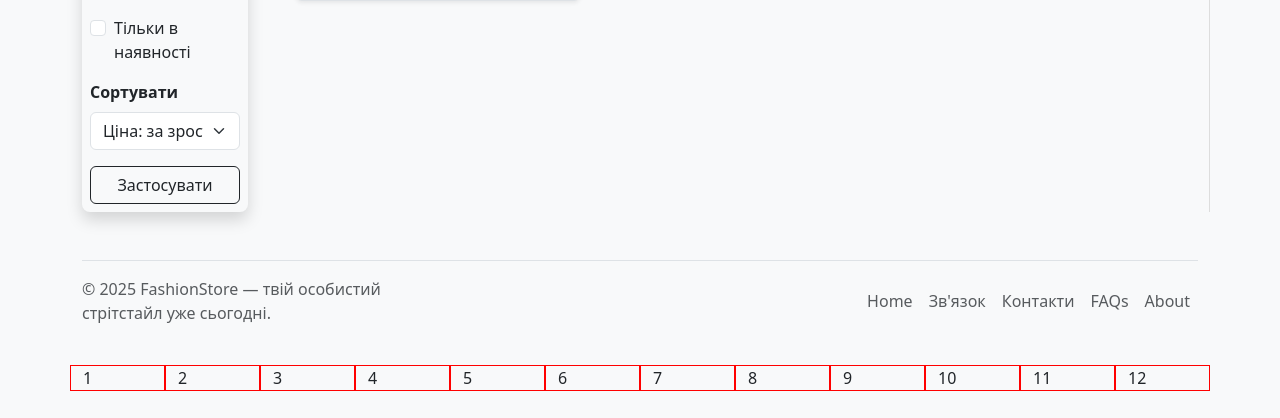
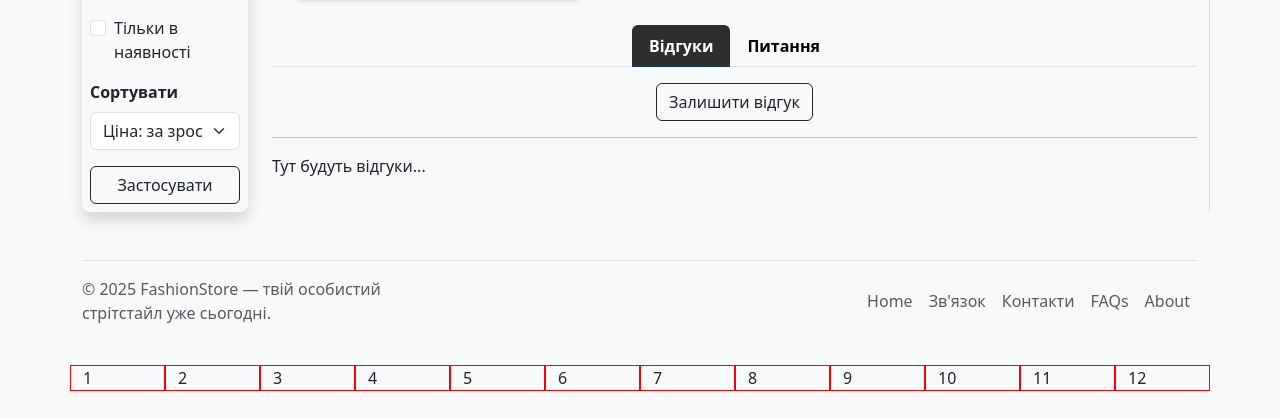
Before and after one commit to Paprics/webshop, a Django app: template src/store/templates/product_detail.html in a window 1280 px wide. Shown: the part 310-728 px from the top of the page. Run offline with Django 5.2, Linux system fonts and the light colour scheme; the template is opened without the code that fills it, so the values that code supplies are empty.

Commit message:
ASK_RATE: app setup: model, forms, and template connection

```diff
--- /dev/null
+++ b/src/askrate/admin.py
@@ -0,0 +1,6 @@
+from django.contrib import admin
+from .models import AskRateModel
+
+# Register your models here.
+@admin.register(AskRateModel)
+class AskRateModel(admin.ModelAdmin):...
--- /dev/null
+++ b/src/askrate/apps.py
@@ -0,0 +1,6 @@
+from django.apps import AppConfig
+
+
+class AskrateConfig(AppConfig):
+    default_auto_field = "django.db.models.BigAutoField"
+    name = "askrate"
--- /dev/null
+++ b/src/askrate/views.py
@@ -0,0 +1,3 @@
+from django.shortcuts import render
+
+# Create your views here.
--- a/src/config/settings/base.py
+++ b/src/config/settings/base.py
@@ -25,6 +25,7 @@ INSTALLED_APPS = [
     "cart.apps.CartConfig",
     "favorites.apps.FavoritesConfig",
     "payments.apps.PaymentsConfig",
+    'askrate.apps.AskrateConfig',
     # extantions
     "mptt",
     "rest_framework",
--- a/src/config/urls.py
+++ b/src/config/urls.py
@@ -27,6 +27,7 @@ urlpatterns = [
     path("payment/", include("payments.urls")),
     path("cart/", include("cart.urls")),
     path("favorites/", include("favorites.urls")),
+    path("askrate/", include("askrate.urls")),
     path("api-auth/", include("rest_framework.urls")),
     path("api/v1/", include("api.urls")),
 ]
--- a/src/static/css/styles.css
+++ b/src/static/css/styles.css
@@ -72,3 +72,39 @@ input[type=number]::-webkit-outer-spin-button {
 input[type=number] {
     -moz-appearance: textfield;
 }
+
+/* Базовая вкладка — чёрный текст, жирный */
+.nav-tabs .nav-link.custom-tab {
+    color: black !important;
+    font-weight: bold;
+}
+
+/* Активная вкладка — графит */
+.nav-tabs .nav-link.custom-tab.active {
+    background-color: #2e2e2e !important;  /* ← сюда свой цвет */
+    color: #ffffff !important;
+    border-color: #2e2e2e #2e2e2e #0e3a5e !important;
+}
+
+.rating {
+  direction: rtl;
+  unicode-bidi: bidi-override;
+  display: inline-flex;
+}
+
+.rating input[type="radio"] {
+  display: none;
+}
+
+.rating label {
+  font-size: 1.8rem;
+  color: #ccc;
+  cursor: pointer;
+  transition: color 0.2s;
+}
+
+.rating input:checked ~ label,
+.rating label:hover,
+.rating label:hover ~ label {
+  color: #ffc107; /* золотой */
+}
--- a/src/store/templates/product_detail.html
+++ b/src/store/templates/product_detail.html
@@ -57,4 +57,10 @@
         </div>
 
     </div>
+
+    <!-- Запитання Відгуки -->
+    <div>
+        {% include 'includes/askrate.html' %}
+    </div>
+
 {% endblock %}
--- /dev/null
+++ b/src/templates/includes/askrate.html
@@ -0,0 +1,127 @@
+<!-- Навигационные вкладки -->
+<ul class="nav nav-tabs mt-4 justify-content-center">
+    <li class="nav-item">
+        <a class="nav-link custom-tab active" id="reviews-tab"
+           data-bs-toggle="tab" href="#reviews" role="tab" aria-controls="reviews" aria-selected="true">
+            Відгуки
+        </a>
+    </li>
+    <li class="nav-item">
+        <a class="nav-link custom-tab" id="questions-tab"
+           data-bs-toggle="tab" href="#questions" role="tab" aria-controls="questions" aria-selected="false">
+            Питання
+        </a>
+    </li>
+</ul>
+
+<!-- Контент вкладок -->
+<div class="tab-content mt-3">
+
+    <!-- Вкладка "Відгуки" -->
+    <div class="tab-pane fade show active" id="reviews" role="tabpanel" aria-labelledby="reviews-tab">
+
+        <!-- Кнопка вызова модалки "Залишити відгук" -->
+        <div class="text-center">
+            <button type="button" class="btn btn-outline-dark" data-bs-toggle="modal" data-bs-target="#reviewModal">
+                Залишити відгук
+            </button>
+        </div>
+
+        <!-- Модальное окно для отзывов -->
+        <div class="modal fade" id="reviewModal" tabindex="-1" aria-labelledby="reviewModalLabel" aria-hidden="true">
+            <div class="modal-dialog modal-dialog-centered">
+                <div class="modal-content">
+
+                    <!-- Заголовок модалки -->
+                    <div class="modal-header">
+                        <h5 class="modal-title" id="reviewModalLabel">Залишити відгук</h5>
+                        <button type="button" class="btn-close" data-bs-dismiss="modal" aria-label="Закрити"></button>
+                    </div>
+
+                    <!-- Тело модалки с формой -->
+                    <div class="modal-body">
+                        <form method="post" action="#">
+                            {% csrf_token %}
+
+                            <!-- Поле рейтинга в виде звездочек -->
+                            <div class="mb-3">
+                                <label class="form-label d-block">Оцінка</label>
+                                <div class="rating">
+                                    <input type="radio" name="rating" id="star5" value="5">
+                                    <label for="star5">&#9733;</label>
+
+                                    <input type="radio" name="rating" id="star4" value="4">
+                                    <label for="star4">&#9733;</label>
+
+                                    <input type="radio" name="rating" id="star3" value="3">
+                                    <label for="star3">&#9733;</label>
+
+                                    <input type="radio" name="rating" id="star2" value="2">
+                                    <label for="star2">&#9733;</label>
+
+                                    <input type="radio" name="rating" id="star1" value="1">
+                                    <label for="star1">&#9733;</label>
+                                </div>
+                            </div>
+
+                            <!-- Текстовое поле отзыва -->
+                            <div class="mb-3">
+                                <label for="review-text" class="form-label">Відгук</label>
+                                <textarea class="form-control" id="review-text" name="review_text" rows="4" required></textarea>
+                            </div>
+
+                            <!-- Кнопка отправки -->
+                            <button type="submit" class="btn btn-primary">Надіслати</button>
+                        </form>
+                    </div>
+
+                </div>
+            </div>
+        </div>
+
+        <hr class="mt-3">
+        <p>Тут будуть відгуки...</p>
+    </div>
+
+    <!-- Вкладка "Ваше питання" -->
+    <div class="tab-pane fade" id="questions" role="tabpanel" aria-labelledby="questions-tab">
+
+        <!-- Кнопка вызова модалки "Задати питання" -->
+        <div class="text-center">
+            <button type="button" class="btn btn-outline-dark" data-bs-toggle="modal" data-bs-target="#questionModal">
+                Задати питання
+            </button>
+        </div>
+
+        <!-- Модальное окно для вопросов -->
+        <div class="modal fade" id="questionModal" tabindex="-1" aria-labelledby="questionModalLabel" aria-hidden="true">
+            <div class="modal-dialog modal-dialog-centered">
+                <div class="modal-content">
+
+                    <!-- Заголовок модалки -->
+                    <div class="modal-header">
+                        <h5 class="modal-title" id="questionModalLabel">Задати питання</h5>
+                        <button type="button" class="btn-close" data-bs-dismiss="modal" aria-label="Закрити"></button>
+                    </div>
+
+                    <!-- Тело модалки с формой -->
+                    <div class="modal-body">
+                        <form method="post" action="#">
+                            {% csrf_token %}
+                            <div class="mb-3">
+                                <label for="question-text" class="form-label">Питання</label>
+                                <textarea class="form-control" id="question-text" name="question_text" rows="4" required></textarea>
+                            </div>
+                            <button type="submit" class="btn btn-primary">Надіслати</button>
+                        </form>
+                    </div>
+
+                </div>
+            </div>
+        </div>
+
+        <hr class="mt-3">
+        <p>Тут будуть питання...</p>
+    </div>
+
+</div>
```
Also changed, not shown: src/askrate/models.py (added, +42 -0 lines), src/askrate/urls.py (added, +8 -0 lines), src/askrate/__init__.py (added), src/askrate/migrations/0001_initial.py (added), src/askrate/migrations/__init__.py (added), src/askrate/templates/askratee.html (added), src/favorites/migrations/0002_alter_favoritemodel_unique_together.py (added).
